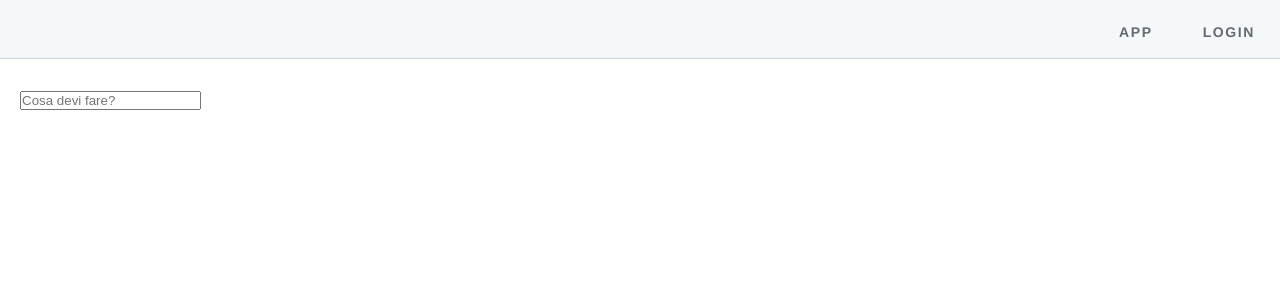
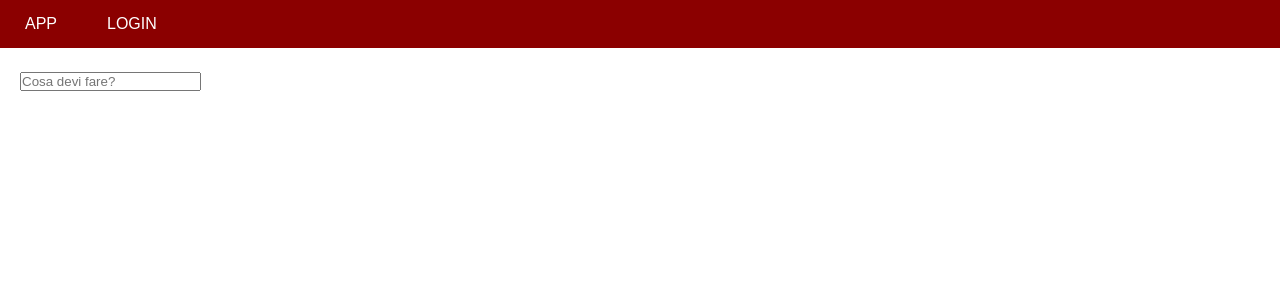
Before and after one commit to Niketion/todo-app, a Vue app: page / in a window 1280 px wide. Shown: the top 300 px of the page. Built offline with nearby package versions, Linux system fonts and the light colour scheme.

Commit message:
0.1.1 - CSS style

```diff
--- a/src/components/layouts/Master.vue
+++ b/src/components/layouts/Master.vue
@@ -24,12 +24,7 @@ export default {
   }
 
   #app {
-    font-family: 'Avenir', Helvetica, Arial, sans-serif;
-    -webkit-font-smoothing: antialiased;
-    -moz-osx-font-smoothing: grayscale;
-    color: #2c3e50;
-    font-size: 24px;
-    height: 100vh;
+    font-family: Arial;
   }
 
   .flex-center {
@@ -42,18 +37,13 @@ export default {
     list-style: none;
     padding: 15px 0;
     margin: 0;
-    justify-content: flex-end;
-    background: #F5F8FA;
-    border-bottom: 1px solid lightgrey;
+    background: darkred;
     margin-bottom: 24px;
   }
 
   .nav a {
-    color: #636b6f;
+    color: white;
     padding: 0 25px;
-    font-size: 14px;
-    font-weight: 600;
-    letter-spacing: .1rem;
     text-decoration: none;
     text-transform: uppercase;
   }
```
